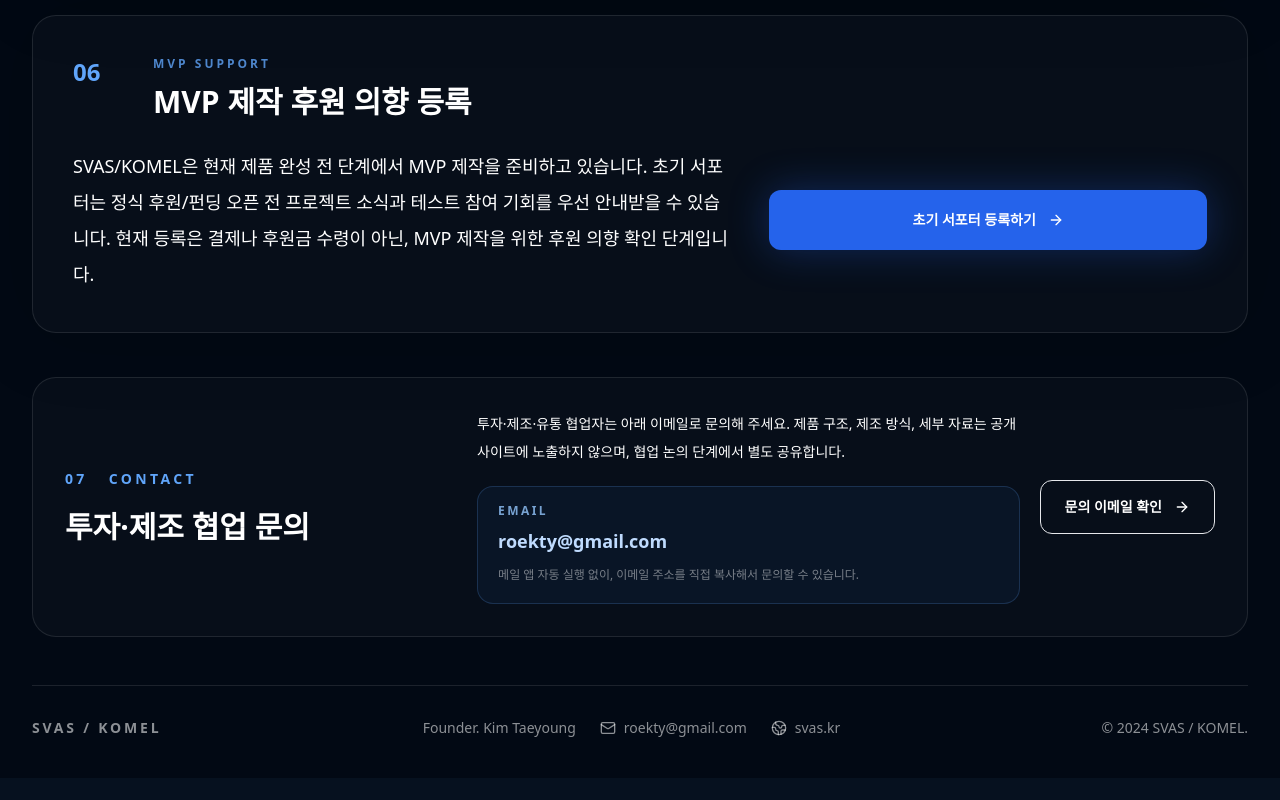
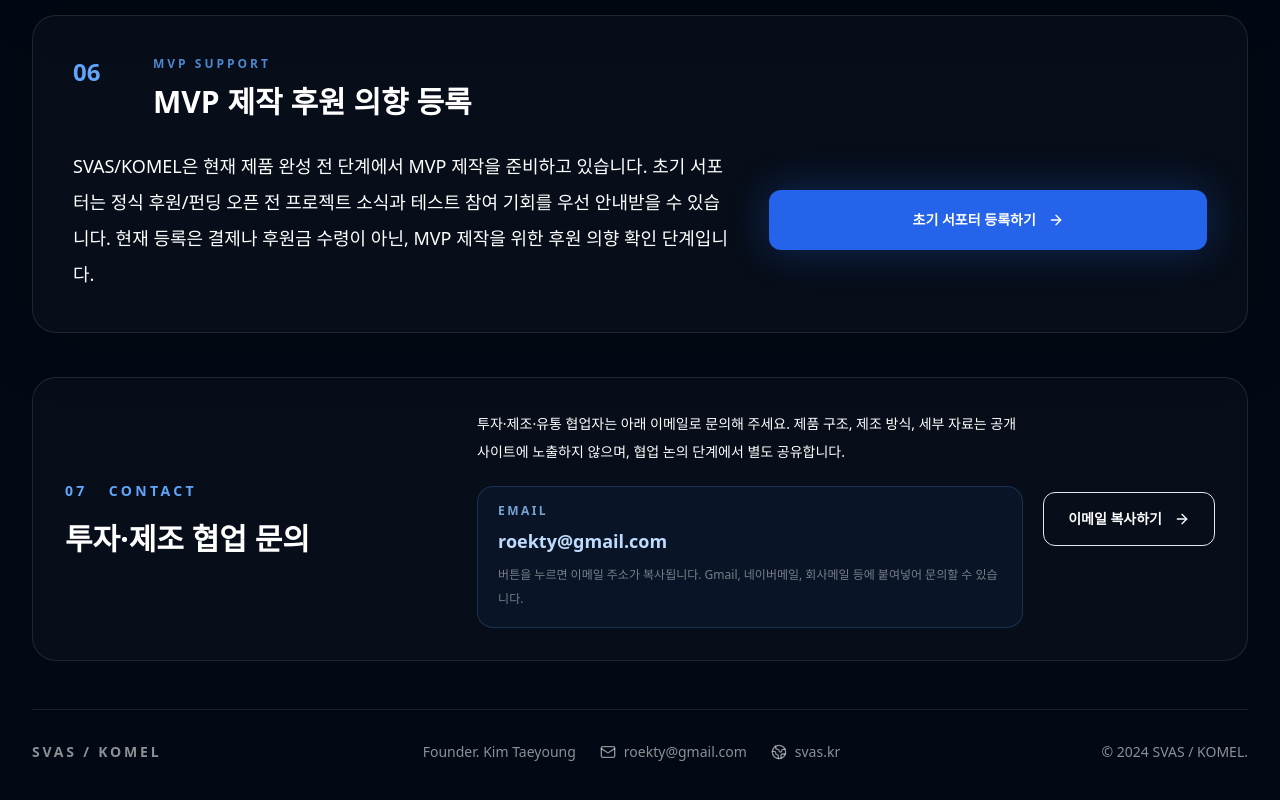
Before and after one commit to capxmaseve/svas-site, a Next.js app: page / in a window 1280 px wide. Shown: the part 2526-3326 px from the top of the page. Before the commit the page ends 3304 px from the top, so only its background shows below. Built offline with nearby package versions, Linux system fonts and the light colour scheme.

Commit message:
Update page.jsx

```diff
--- a/app/page.jsx
+++ b/app/page.jsx
@@ -1,6 +1,6 @@
 "use client";
 
-import React from "react";
+import React, { useState } from "react";
 import { motion } from "framer-motion";
 import {
   ArrowRight,
@@ -20,8 +20,23 @@ import {
 
 export default function Page() {
   const contactEmail = "roekty@gmail.com";
+  const [copied, setCopied] = useState(false);
+
   const formLink =
     "https://docs.google.com/forms/d/e/1FAIpQLSfbO6nuetMo9Hj-V39sEsQUXuuVLbBwi_-elaeJyHOmYSG5UQ/viewform";
+
+  const copyEmail = async () => {
+    try {
+      await navigator.clipboard.writeText(contactEmail);
+      setCopied(true);
+
+      setTimeout(() => {
+        setCopied(false);
+      }, 2500);
+    } catch (error) {
+      alert(`문의 이메일: ${contactEmail}`);
+    }
+  };
 
   const nav = [
     ["WHY NOW", "#why"],
@@ -295,18 +310,26 @@ export default function Page() {
                     {contactEmail}
                   </p>
                   <p className="mt-2 text-xs leading-6 text-white/45">
-                    메일 앱 자동 실행 없이, 이메일 주소를 직접 복사해서 문의할
-                    수 있습니다.
+                    버튼을 누르면 이메일 주소가 복사됩니다. Gmail, 네이버메일,
+                    회사메일 등에 붙여넣어 문의할 수 있습니다.
                   </p>
                 </div>
+
+                {copied && (
+                  <p className="mt-3 rounded-xl border border-blue-400/30 bg-blue-500/10 px-4 py-3 text-sm font-semibold text-blue-200">
+                    이메일 주소가 복사되었습니다. 메일 앱이나 Gmail에 붙여넣어
+                    문의해 주세요.
+                  </p>
+                )}
               </div>
 
-              <a
-                href="#contact-email"
+              <button
+                type="button"
+                onClick={copyEmail}
                 className="inline-flex items-center justify-center gap-3 rounded-xl border border-white/16 px-6 py-4 text-sm font-semibold hover:bg-white/10"
               >
-                문의 이메일 확인 <ArrowRight className="h-4 w-4" />
-              </a>
+                이메일 복사하기 <ArrowRight className="h-4 w-4" />
+              </button>
             </div>
           </div>
         </div>
```
